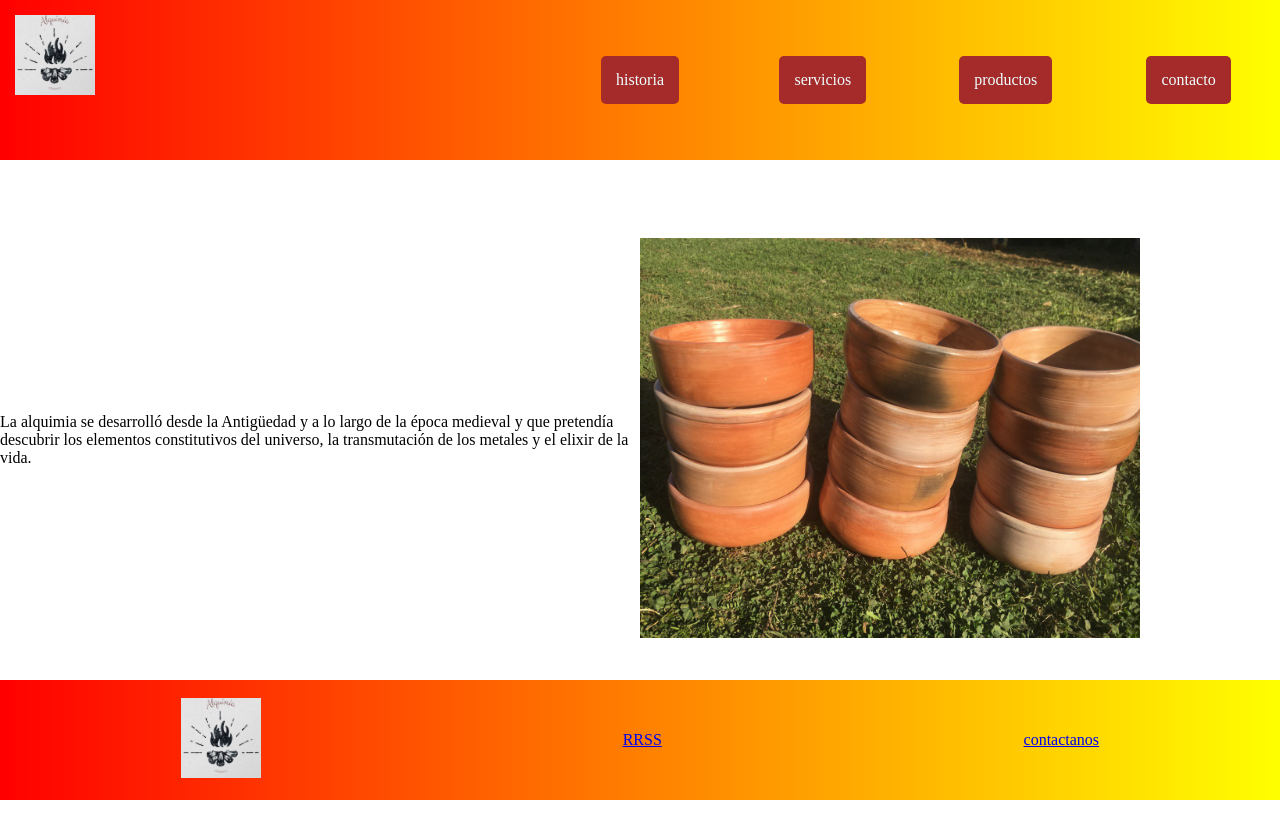
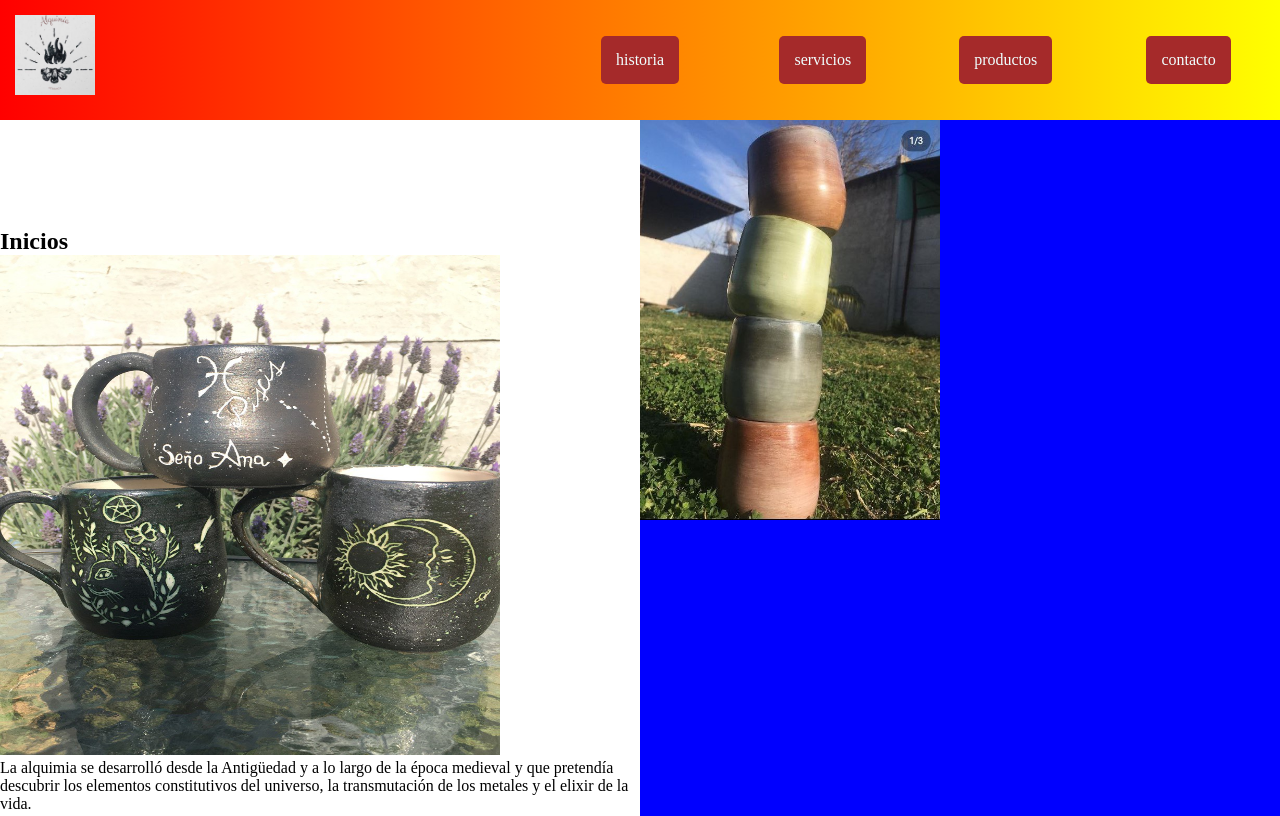
Before and after one commit to Leorokr242/2preentrega, a plain HTML site: page index.html in a window 1280 px wide. Shown: the top 816 px of the page. Drawn offline with Linux system fonts and the light colour scheme.

Commit message:
header y main

```diff
--- a/css/style.css
+++ b/css/style.css
@@ -10,18 +10,18 @@
 
 body {
     width: 100vw;
-    height: 100vh;
+    height: 300vh;
 }
 
 header {
     position: fixed;
-    margin-top: -20vh;
+    margin-top: -15vh;
 }
 
 
 header nav {
     width: 100vw;
-    height: 20vh;
+    height: 15vh;
     display: grid;
     position: fixed;
     grid-template-columns: repeat(7, 1fr);
@@ -96,37 +96,77 @@ header nav div{
 
 main {
     width: 100vw;
-    height: 70vh;
-    margin: 20vh 0 -5vh 0;
-    display: flex;
-    flex-wrap: wrap;
-    justify-content: center;
-    align-items: center;
+    height: 300vh;
+    margin: 15vh 0 -5vh 0;
+    display: grid;
+    grid-template-columns: repeat(4, 1fr);
+    grid-template-rows: repeat(3, 1fr);
+    grid-template-areas: "texto texto s1 s1"
+                         "s2 s3 s3 s4"
+                         "s5 s5 s6 s6";
+
 
 }
 
 
 #texto{
-    width: 50vw;
+    grid-area: texto;
+    background-size: cover;
+    background-position-x: center;
+    justify-self: center;
+    align-self: center;
+}
+#texto img {
+    height: 500px;
+    width: 500px;
+}
+
+#section1{
+    grid-area: s1;
+    background-color: blue;
+
+}
+#section1 img{
+    height: 400px;
+    width: 300px;
+
+}
+#section2{
+    grid-area: s2;
+    background-color: rgb(255, 89, 0);
+
+}
+#section3{
+    grid-area: s3;
+    background-color: rgb(149, 255, 0);
+
+}
+#section4{
+    grid-area: s4;
+    background-color: rgb(0, 255, 132);
+
+}
+#section5{
+    grid-area: s5;
+    background-color: rgb(151, 151, 161);
+
+}
+#section6{
+    grid-area: s6;
+    background-color: rgb(102, 219, 230);
 
 }
 
-#imagen{
-    width: 50vw;
-}
 
-#imagen img{
-    width: 500px;
-    height: 400px;
-}
+
+
 
 /* FOOTER  */
 
 footer {
     width: 100vw;
     height: 15vh;
-    position: fixed;
-    /* margin-bottom: -15vh; */
+    margin: 15vh 0 0 0;
     display: flex;
     justify-content: space-around;
     align-items: center;
@@ -137,7 +177,8 @@ footer {
 /* HISTORIA PAGE  */
 
 #mainHistoria{
-    flex-direction: column;
+    display: flex !important;
+    flex-direction: column ;
 
 
 }
@@ -154,11 +195,13 @@ footer {
         height: 80px;
 
 }
+
 #tituloHistoria{
     margin: 10px;
     padding: 10px;
     font-family: titulo;
     font-size: 4em;
+    text-align: center;
 }
 
 @media only screen and (max-width: 1000px) {
--- a/index.html
+++ b/index.html
@@ -23,15 +23,36 @@
     <main id="mainIndex">
 
         <aside id="texto">
+            <h1>Inicios</h1>
+            <img src="./assets/imagenes/photo_2022-08-30 21.00.31.jpeg" alt="">
             <p>La alquimia se desarrolló desde la Antigüedad y a lo largo de la época medieval y que pretendía descubrir los elementos constitutivos del universo, la transmutación de los metales y el elixir de la vida.
             </p>
 
         </aside>
-        <section id="imagen">
-            <img src="./assets/imagenes/photo_2022-08-30 21.00.38.jpeg" alt="">
+        <section id="section1">
+            <img src="./assets/imagenes/carru1.jpeg" alt="">
+
+        </section>
+        <section id="section2">
+
+        </section>
+        <section id="section3">
+
+        </section>
+        <section id="section4">
+
+        </section>
+        <section id="section5">
+
+        </section>
+        <section id="section6">
+
         </section>
 
+
     </main>
+
+
     <footer>
         <div><img src="./assets/imagenes/logoAlquimia.png" alt="logofooter" class="estiloLogo">
         </div>
@@ -40,5 +61,6 @@
 
     </footer>
 
+
 </body>
 </html>
```
